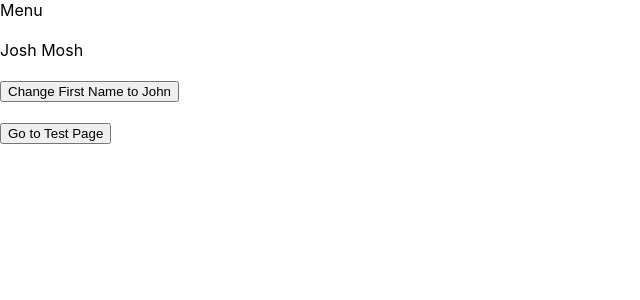
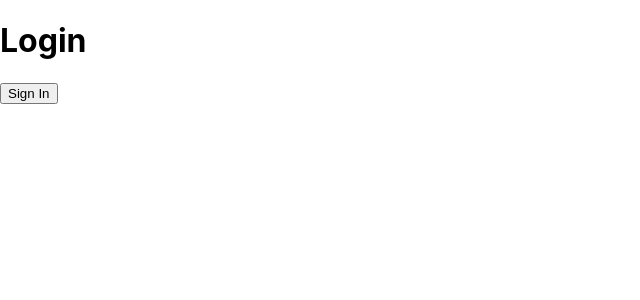
Before and after one commit to fabiogeneral/redux-ts, a React (Create React App) app: page / in a window 1280 px wide. Shown: the top 300 px of the page, without its empty margins (0-640 px from the left). Built offline with nearby package versions, Linux system fonts and the light colour scheme.

Commit message:
added private route / login + adjusted user

```diff
--- a/package.json
+++ b/package.json
@@ -12,12 +12,14 @@
     "@types/react-dom": "^16.9.8",
     "@types/react-redux": "^7.1.9",
     "@types/react-router": "^5.1.8",
+    "@types/react-router-dom": "^5.1.6",
     "connected-react-router": "^6.8.0",
     "history": "^4.10.1",
     "react": "^16.14.0",
     "react-dom": "^16.14.0",
     "react-redux": "^7.2.1",
     "react-router": "^5.2.0",
+    "react-router-dom": "^5.2.0",
     "react-router-redux": "^5.0.0-alpha.9",
     "react-scripts": "^3.0.1",
     "redux": "^4.0.5",
--- a/src/App.tsx
+++ b/src/App.tsx
@@ -2,7 +2,7 @@ import React from 'react';
 import { ConnectedRouter } from 'connected-react-router';
 import { History } from 'history';
 import { Route, Switch } from 'react-router';
-import { UserComponent } from 'components';
+import { LoginComponent, OtherComponent, PrivateRoute, UserComponent } from 'components';
 
 type Props = {
     history: History;
@@ -10,11 +10,10 @@ type Props = {
 
 const App: React.FC<Props> = ({ history }) => (
     <ConnectedRouter history={history}>
-        <div>Menu</div>
-        <br />
         <Switch>
-            <Route exact path="/" component={UserComponent} />
-            <Route path="/test" render={() => <div>Test</div>} />
+            <Route exact path="/" component={LoginComponent} />
+            <PrivateRoute path="/user" component={UserComponent} />
+            <PrivateRoute path="/other" component={OtherComponent} />
         </Switch>
     </ConnectedRouter>
 );
--- /dev/null
+++ b/src/components/Auth/Login.tsx
@@ -0,0 +1,41 @@
+import React from 'react';
+import { useDispatch } from 'react-redux';
+import { IUserAction, IUserState, UserType } from 'components';
+import { push } from 'connected-react-router';
+
+type Dispatch = (event: IUserAction) => IUserState;
+
+const Login: React.FC = () => {
+    const dispatch: Dispatch = useDispatch();
+    const router = useDispatch();
+
+    const fetchUser = () => {
+        /* api call simulation */
+        const userData = {
+            id: 'bdecfb87-5948-4c50-8329-455ddfbc950e',
+            firstName: 'Josh',
+            lastName: 'Mosh',
+            email: 'joshmosh@email.com',
+        };
+        dispatch({
+            type: UserType.UPDATE_USER,
+            payload: userData,
+        });
+    };
+
+    return (
+        <div>
+            <h1>Login</h1>
+            <button
+                onClick={() => {
+                    fetchUser();
+                    router(push('/user'));
+                }}
+            >
+                Sign In
+            </button>
+        </div>
+    );
+};
+
+export default Login;
--- /dev/null
+++ b/src/components/Auth/index.ts
@@ -0,0 +1 @@
+export { default as LoginComponent } from './Login';
--- /dev/null
+++ b/src/components/Route/PrivateRoute.tsx
@@ -0,0 +1,41 @@
+import React from 'react';
+import { Link, Redirect, Route, RouteProps } from 'react-router-dom';
+import { useDispatch, useSelector } from 'react-redux';
+import { IStoreState } from 'reducers';
+import { IUserAction, IUserState, UserType } from 'components';
+
+type Dispatch = (event: IUserAction) => IUserState;
+
+const PrivateRoute: React.FC<RouteProps> = ({ component: Component, ...rest }) => {
+    const user: IUserState = useSelector((state: IStoreState) => state.userReducer);
+    const dispatch: Dispatch = useDispatch();
+
+    const logoutUser = () => {
+        const userData = {
+            id: '',
+            firstName: '',
+            lastName: '',
+            email: '',
+        };
+        dispatch({
+            type: UserType.UPDATE_USER,
+            payload: userData,
+        });
+    };
+
+    if (!Component) return null;
+
+    return (
+        <>
+            <div>
+                <Link to="/user">User</Link> <Link to="/other">Other Page</Link>{' '}
+                <Link to="/" onClick={() => logoutUser()}>
+                    Logout
+                </Link>
+            </div>
+            <Route {...rest} render={(props) => (!!user.id ? <Component {...props} /> : <Redirect to="/" />)} />
+        </>
+    );
+};
+
+export default PrivateRoute;
--- /dev/null
+++ b/src/components/Route/index.ts
@@ -0,0 +1 @@
+export { default as PrivateRoute } from './PrivateRoute';
--- /dev/null
+++ b/src/components/User/Other.tsx
@@ -0,0 +1,5 @@
+import React from 'react';
+
+const User: React.FC = () => <h1>Other Page</h1>;
+
+export default User;
--- a/src/components/User/User.tsx
+++ b/src/components/User/User.tsx
@@ -1,8 +1,7 @@
-import React, { useEffect } from 'react';
+import React from 'react';
 import { useSelector, useDispatch } from 'react-redux';
 import { IStoreState } from 'reducers';
 import { IUserAction, IUserState, UserType } from 'components';
-import { push } from 'connected-react-router';
 
 type Dispatch = (event: IUserAction) => IUserState;
 
@@ -10,26 +9,10 @@ const User: React.FC = () => {
     const user: IUserState = useSelector((state: IStoreState) => state.userReducer);
     const { firstName, lastName } = user;
     const dispatch: Dispatch = useDispatch();
-    const router = useDispatch();
-
-    useEffect(() => {
-        // Fetch User
-        /* api call simulation */
-        // comment this to check persistance
-        const userData = {
-            id: 'bdecfb87-5948-4c50-8329-455ddfbc950e',
-            firstName: 'Josh',
-            lastName: 'Mosh',
-            email: 'joshmosh@email.com',
-        };
-        dispatch({
-            type: UserType.UPDATE_USER,
-            payload: userData,
-        });
-    }, [dispatch]);
 
     return (
         <div>
+            <h1>User Page</h1>
             {firstName} {lastName}
             <br />
             <br />
@@ -43,9 +26,6 @@ const User: React.FC = () => {
             >
                 Change First Name to John
             </button>
-            <br />
-            <br />
-            <button onClick={() => router(push('/test'))}>Go to Test Page</button>
         </div>
     );
 };
--- a/src/components/User/index.ts
+++ b/src/components/User/index.ts
@@ -1,2 +1,3 @@
 export { default as UserComponent } from './User';
+export { default as OtherComponent } from './Other';
 export * from './user.reducer';
--- a/src/components/index.ts
+++ b/src/components/index.ts
@@ -1 +1,3 @@
+export * from './Auth';
+export * from './Route';
 export * from './User';
```
Also changed, not shown: 1 other file (tests, documents, lock files or other folders).
